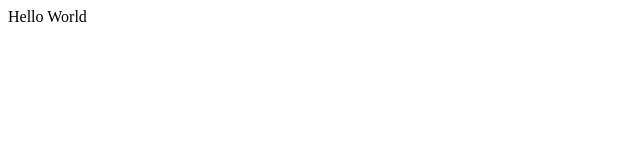
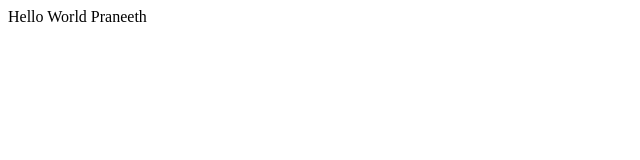
Before and after one commit to pixelvidejobs/codeschoolpixelvidebatch2, a plain HTML site: page index.html in a window 1280 px wide. Shown: the full height of the page, 0-640 px from the left. Drawn offline with Linux system fonts and the light colour scheme.

Commit message:
Added my name

```diff
--- a/index.html
+++ b/index.html
@@ -1,3 +1,5 @@
 <html>
 Hello World
+
+Praneeth
 </html>
```
